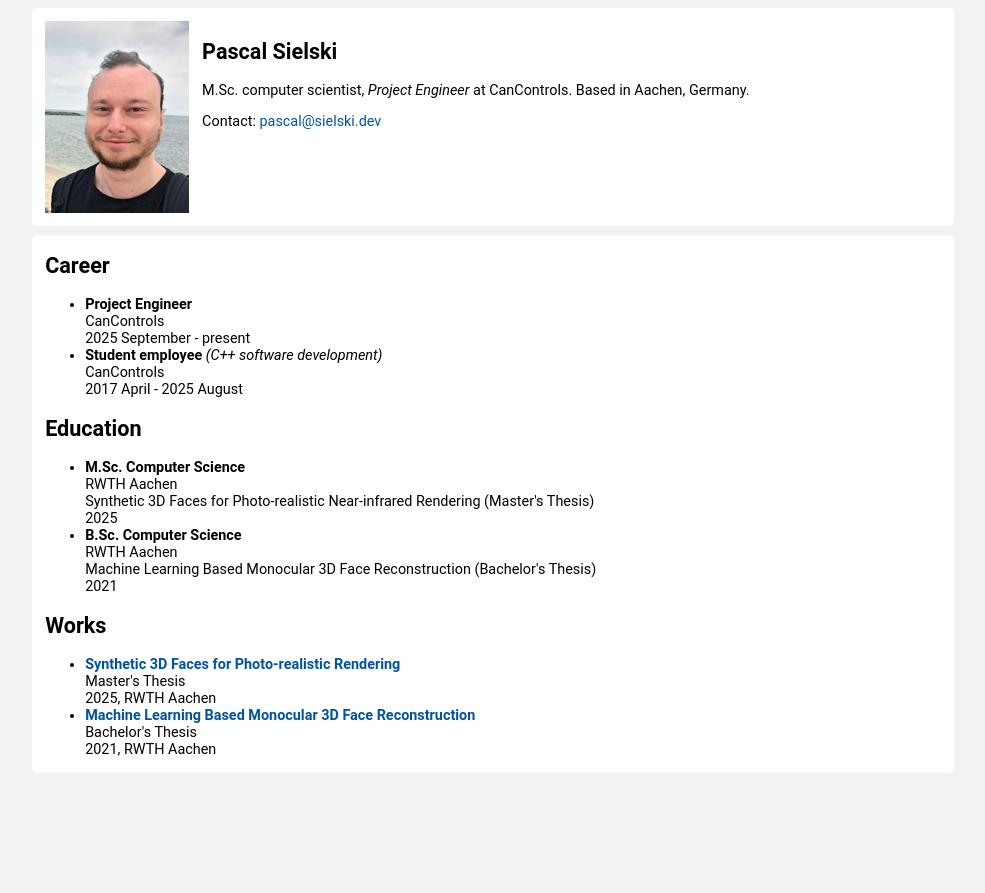
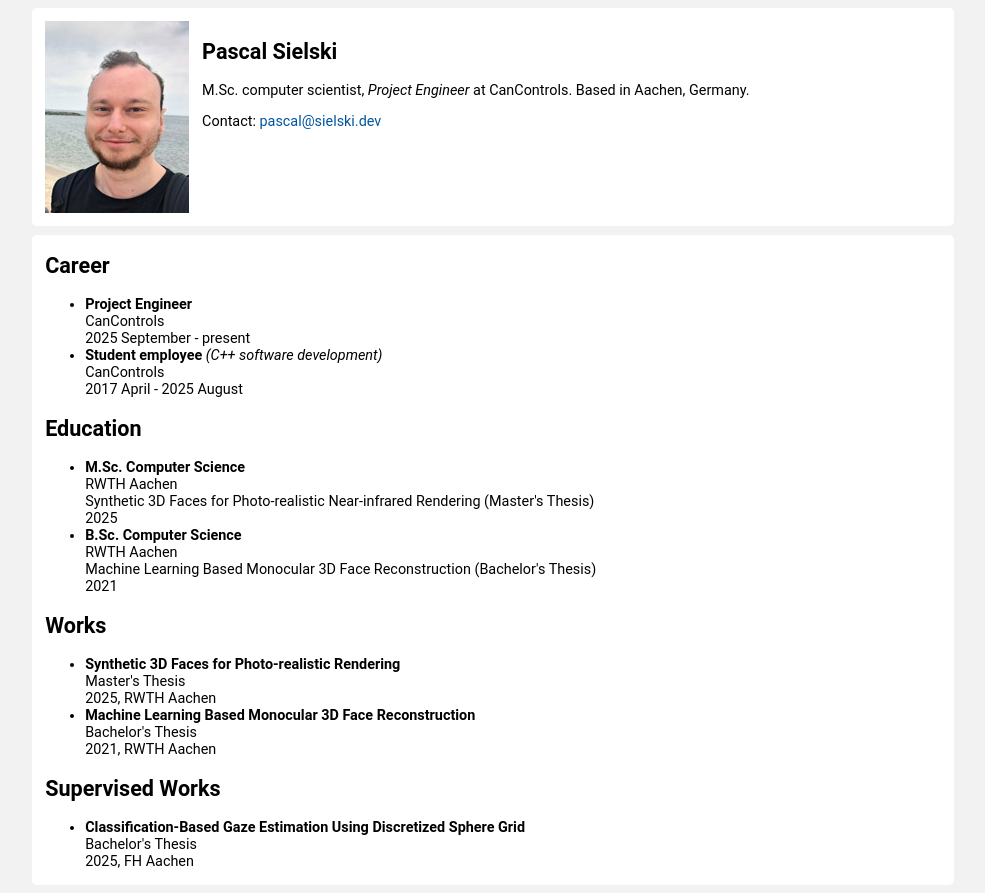
Before and after one commit to Deconimus/CV, a plain HTML site: page index.html in a window 1280 px wide. Shown: the whole page, without its empty margins (147-1132 px from the left). Before the commit the page ends 800 px from the top, so only its background shows below. Drawn offline with Linux system fonts and the light colour scheme.

Commit message:
Update index.html

```diff
--- a/index.html
+++ b/index.html
@@ -82,8 +82,13 @@ Contact: <a href="mailto:pascal@sielski.dev" style="font-weight: normal;">pascal
 
 <h2>Works</h2>
 <ul>
-<li><a href="pdf/masters_thesis.pdf">Synthetic 3D Faces for Photo-realistic Rendering</a><br>Master's Thesis<br>2025, RWTH Aachen</li>
-<li><a href="pdf/bachelors_thesis.pdf">Machine Learning Based Monocular 3D Face Reconstruction</a><br>Bachelor's Thesis<br>2021, RWTH Aachen</li>
+<li><b>Synthetic 3D Faces for Photo-realistic Rendering</b><br>Master's Thesis<br>2025, RWTH Aachen</li>
+<li><b>Machine Learning Based Monocular 3D Face Reconstruction</b><br>Bachelor's Thesis<br>2021, RWTH Aachen</li>
+</ul>
+
+<h2>Supervised Works</h2>
+<ul>
+<li><b>Classification-Based Gaze Estimation Using Discretized Sphere Grid</b><br>Bachelor's Thesis<br>2025, FH Aachen</li>
 </ul>
 
 </div>
```
